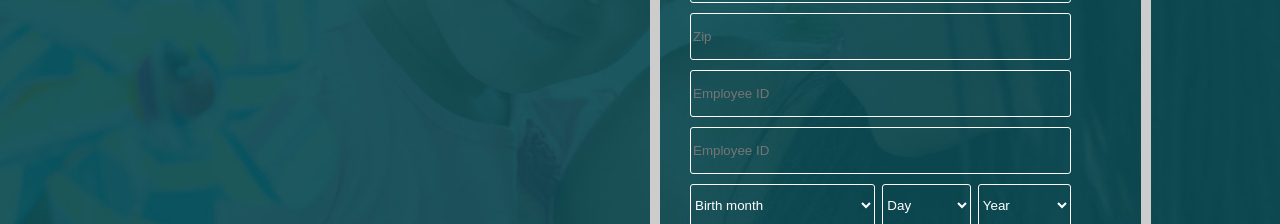
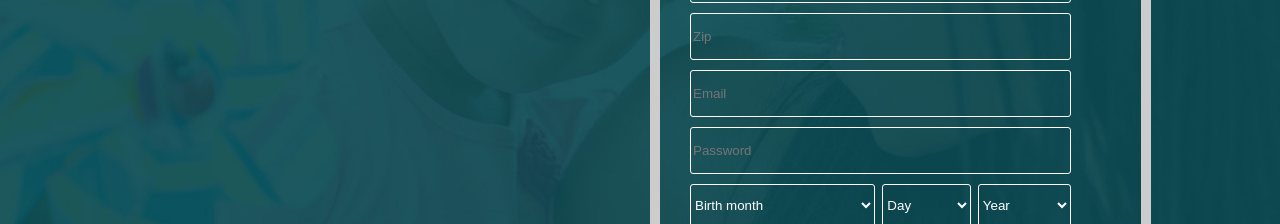
Before and after one commit to BiswajitCarnationIT/Assesment-1, a React (Create React App) app: page / in a window 1280 px wide. Both pictures are taken after a click on the element "Yes". Shown: the part 518-742 px from the top of the page. Built offline with nearby package versions, Linux system fonts and the light colour scheme.

Commit message:
Day 3 second commit added most of the validation checks

```diff
--- a/src/Components/Assesment1.js
+++ b/src/Components/Assesment1.js
@@ -120,6 +120,24 @@ class Assesment1 extends Component {
       errors["address"] = "*Please enter your address.";
     }
 
+    if(!fields["zip"]){
+      formIsValid = false;
+      errors["zip"] = "*Please enter your zip code";
+    }
+
+    if(typeof fields["zip"] !== "undefined"){
+      if (
+        !fields["zip"].match(
+          /^[1-9]{1}[0-9]{5}$/
+        )
+      ) {
+        formIsValid = false;
+        errors["zip"] = "*Please enter valid 6 digit zip code";
+
+      }
+    }
+
+
     if (formIsValid) {
       errors["password"] = "";
       errors["username"] = "";
--- a/src/Components/FormTwo.js
+++ b/src/Components/FormTwo.js
@@ -48,12 +48,35 @@ const FormTwo = ({ state, handelChange }) => {
         onChange={handelChange}
       ></input>
       <div className="errorMsg">{state.errors.address}</div>
-      <input type="text" id="zip" placeholder="Zip"></input>
+      <input
+        type="text"
+        id="zip"
+        name="zip"
+        placeholder="Zip"
+        value={state.zip}
+        onChange={handelChange}
+      ></input>
+      <div className="errorMsg">{state.errors.zip}</div>
+
+      <input
+        type="text"
+        id="emailid"
+        name="emailid"
+        placeholder="Email"
+        value={state.emailid}
+        onChange={handelChange}
+      ></input>
       <br></br>
-      <input type="text" id="employeeID" placeholder="Employee ID"></input>
-      <br></br>
-      <input type="text" id="employeeID" placeholder="Employee ID"></input>
-      <br></br>
+      <div className="errorMsg">{state.errors.emailid}</div>
+      <input
+        type="text"
+        id="password"
+        name="password"
+        placeholder="Password"
+        value={state.fields.password}
+        onChange={handelChange}
+      ></input>
+      <div className="errorMsg">{state.errors.password}</div>
       <div className="dateOfBirth">
         <select name="month" id="month">
           <option value="month">Birth month</option>
```
